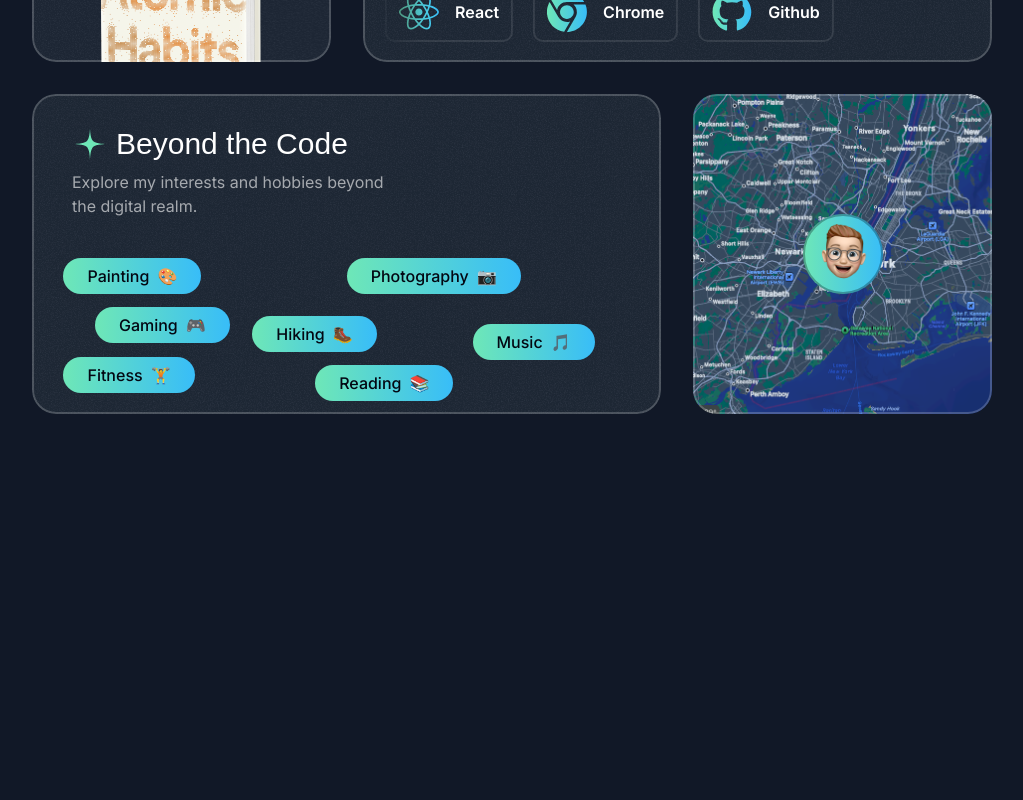
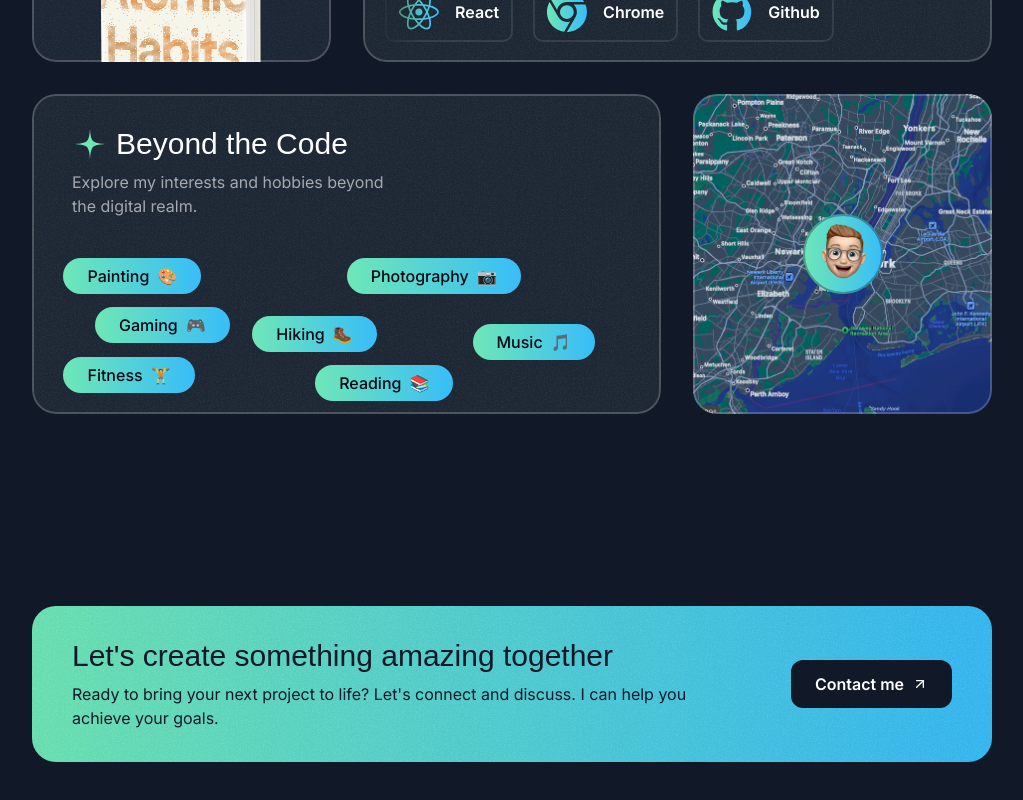
Before and after one commit to jneil-llorente/Portfiolio_Nextjs, a Next.js app: page / in a window 1280 px wide. Shown: the part 4502-5302 px from the top of the page, without its empty margins (128-1151 px from the left). Before the commit the page ends 5028 px from the top, so only its background shows below. Built offline with nearby package versions, Linux system fonts and the light colour scheme; a web font is replaced by a local one.

Commit message:
design - contact me

```diff
--- a/src/app/page.tsx
+++ b/src/app/page.tsx
@@ -4,6 +4,7 @@
 import { TapeSection } from "@/sections/Tape";
 import { TestimonialsSection } from "@/sections/Testimonials";
 import { AboutSection } from "@/sections/About";
+import { ContactSection } from "@/sections/Contact";
 
 
 export default function Home() {
@@ -15,6 +16,7 @@
       <TapeSection/>
       <TestimonialsSection/>
       <AboutSection/>
+      <ContactSection/>
     </div>
   );
 }
--- a/src/sections/Contact.tsx
+++ b/src/sections/Contact.tsx
@@ -1,3 +1,29 @@
+import ArrowUpRightIcon from "@/assets/icons/arrow-up-right.svg"
+import grainImage from "@/assets/images/grain.jpg";
+
 export const ContactSection = () => {
-  return <div>Contact Section</div>;
+  return (
+  <div className="py-16 pt-12 lg:py-24 lg:pt-20">
+    <div className="container">
+      <div className="bg-gradient-to-r from-emerald-300 to-sky-400 text-gray-900 py-8 px-10 rounded-3xl text-center md:text-left relative overflow-hidden z-0">
+        <div className="absolute inset-0 opacity-5 -z-10"
+          style={{
+            backgroundImage: `url(${grainImage.src})`
+          }}></div>
+          <div className="flex flex-col md:flex-row gap-8 md:gap-16 items-center">
+            <div>
+              <h2 className="font-serif text-2xl md:text-3xl">Let's create something amazing together</h2>
+              <p className="text-sm md:text-base mt-2">Ready to bring your next project to life? Let's connect and discuss. I can help you achieve your goals.</p>
+            </div>
+            <div>
+              <button className="text-white bg-gray-900 inline-flex items-center px-6 h-12 rounded-xl gap-2 w-max border-gray-900">
+                <span className="font-semibold">Contact me</span>
+                <ArrowUpRightIcon className="size-4"/>
+              </button>
+            </div>
+          </div>
+      </div>
+    </div>
+  </div>
+  );
 };
```
